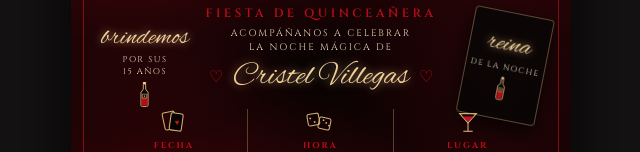
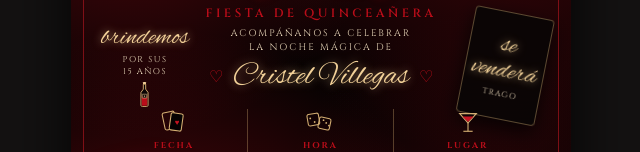
Before and after one commit to andreecoyla-sys/invitacion-xv-cristel, a plain HTML site: page index.html in a window 1280 px wide. Shown: the part 277-429 px from the top of the page, without its empty margins (319-959 px from the left). Drawn offline with nearby package versions, Linux system fonts and the light colour scheme; a web font is replaced by a local one.

Commit message:
Cambiar texto de carta lateral a se vendera trago

```diff
--- a/index.html
+++ b/index.html
@@ -85,11 +85,10 @@
       <svg width="15" height="26" style="margin-top: 3px;"><use href="#liquor-bottle"/></svg>
     </div>
 
-    <!-- Carta lateral derecha (con botella de trago) -->
+    <!-- Carta lateral derecha -->
     <div class="lucky-card">
-      <span class="script-gold">reina</span>
-      <span class="sub">DE LA NOCHE</span>
-      <svg width="14" height="24" style="margin-top: 4px;"><use href="#liquor-bottle"/></svg>
+      <span class="script-gold">se venderá</span>
+      <span class="sub">TRAGO</span>
     </div>
 
     <!-- Cuadrícula de detalles del evento -->
```
